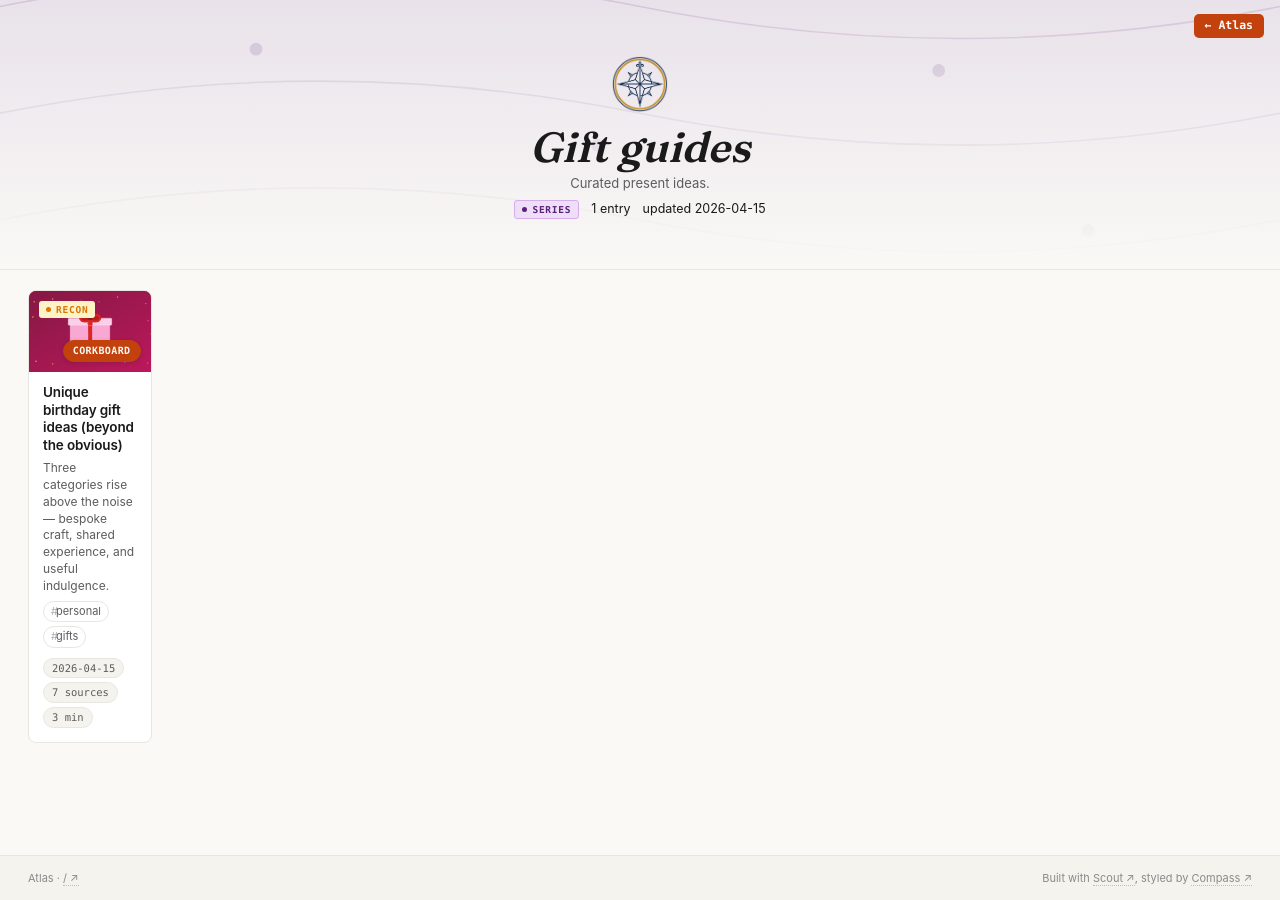
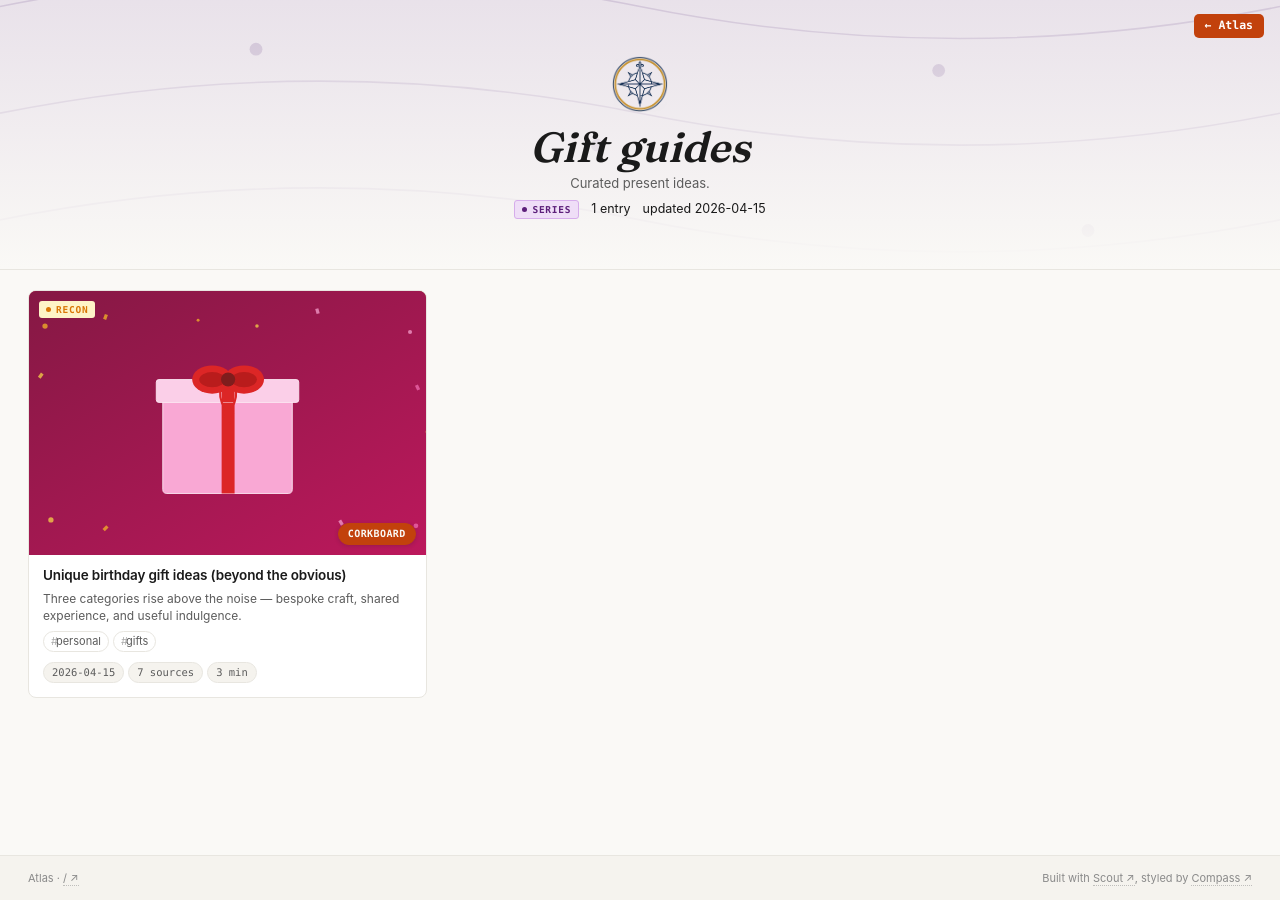
Before and after one commit to Laoujin/Compass, a Jekyll site: the page built from series/gift-guides.md, in a window 1280 px wide. Built offline with Jekyll 4.4.1, drawn with Linux system fonts in a browser that asks for light colours; some web fonts are replaced.

Commit message:
Fix nested entry-grid clamping series grid on s1/s5

```diff
--- a/_includes/sites/s1.html
+++ b/_includes/sites/s1.html
@@ -51,9 +51,13 @@
     {%- endunless -%}
 
     <section class="s1-content">
+      {%- if series_mode -%}
+        {%- include series-grid.html -%}
+      {%- else -%}
       <div class="entry-grid">
-        {%- if series_mode -%}{%- include series-grid.html -%}{%- else -%}{%- include grid-with-series.html items=entries -%}{%- endif -%}
+        {%- include grid-with-series.html items=entries -%}
       </div>
+      {%- endif -%}
     </section>
 
     <footer class="s1-footer">
--- a/_includes/sites/s5.html
+++ b/_includes/sites/s5.html
@@ -81,14 +81,18 @@
       <span class="s5-watermark" aria-hidden="true">{% if series_mode %}{{ s.title | upcase }}{% else %}{{ site.title | default: 'ATLAS' | upcase }}{% endif %}</span>
     </header>
     <section class="s5-content">
+      {%- if series_mode -%}
+        {%- include series-grid.html -%}
+      {%- else -%}
       <div class="entry-grid">
         {%- comment -%}
         s5: pass `entries` (not `rest`) so the latest's series card has a chance
         to be emitted. skip_first="true" suppresses the latest's entry card
         because it's already shown in the s5-featured hero above.
         {%- endcomment -%}
-        {%- if series_mode -%}{%- include series-grid.html -%}{%- else -%}{%- include grid-with-series.html items=entries skip_first="true" -%}{%- endif -%}
+        {%- include grid-with-series.html items=entries skip_first="true" -%}
       </div>
+      {%- endif -%}
     </section>
     <footer class="s5-footer">
       <span>{{ site.title | default: 'Atlas' }} · <a href="https://github.com/{{ site.github.owner_name }}/{{ site.github.repository_name }}" target="_blank" rel="noopener">{{ site.github.owner_name }}/{{ site.github.repository_name }} ↗</a></span>
```
